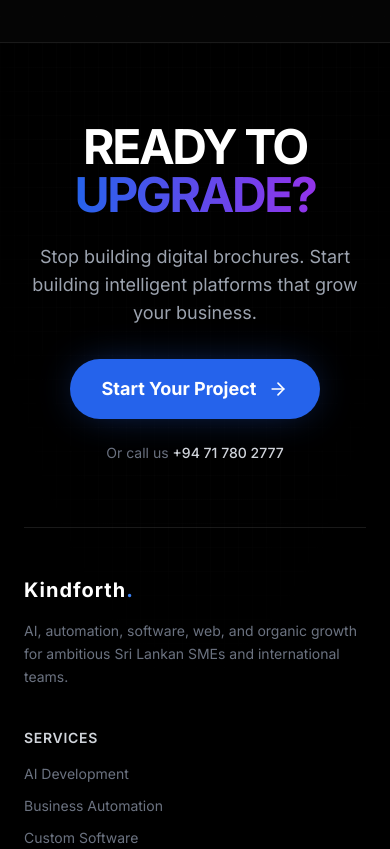
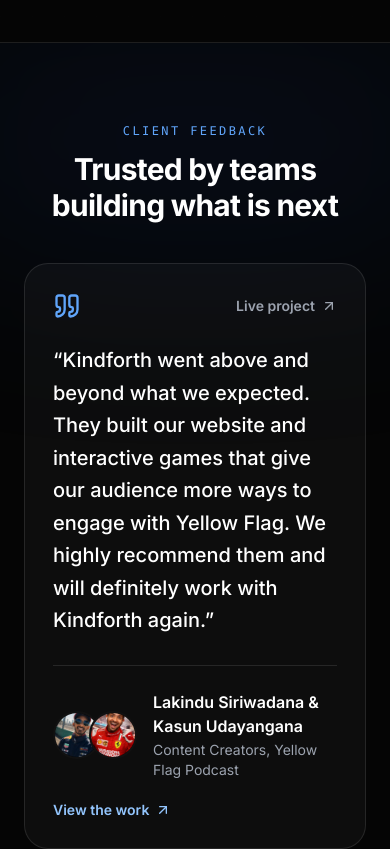
Before and after one commit to rajicodez/Webartist, a Next.js app: page / in a window 390 px wide. Shown: the part 8660-9509 px from the top of the page. Built offline with nearby package versions, Linux system fonts and the light colour scheme.

Commit message:
testimonial added

```diff
--- a/components/ServiceLandingPage.tsx
+++ b/components/ServiceLandingPage.tsx
@@ -151,7 +151,10 @@ export default function ServiceLandingPage({ service }: { service: ServicePageDa
         </div>
       </section>
 
-      <Testimonials heading={`What clients say about Kindforth's ${service.navLabel.toLowerCase()}`} />
+      <Testimonials
+        heading={`What clients say about Kindforth's ${service.navLabel.toLowerCase()}`}
+        service={service.key}
+      />
 
       <section className="px-6 py-24 md:py-32" aria-labelledby="faq-heading">
         <div className="mx-auto max-w-4xl">
--- a/components/Testimonials.tsx
+++ b/components/Testimonials.tsx
@@ -1,38 +1,93 @@
-import { Quote } from "lucide-react";
+import { ArrowUpRight, Quote } from "lucide-react";
+import Image from "next/image";
+import Link from "next/link";
+import type { ServiceKey } from "../lib/services";
 import { testimonials } from "../lib/testimonials";
 
 type TestimonialsProps = {
   heading?: string;
+  service?: ServiceKey;
 };
 
-export default function Testimonials({ heading = "Trusted by teams building what is next" }: TestimonialsProps) {
-  if (testimonials.length === 0) return null;
+export default function Testimonials({
+  heading = "Trusted by teams building what is next",
+  service,
+}: TestimonialsProps) {
+  const visibleTestimonials = service
+    ? testimonials.filter((testimonial) => testimonial.services?.includes(service))
+    : testimonials;
+
+  if (visibleTestimonials.length === 0) return null;
 
   return (
-    <section className="border-y border-white/10 bg-white/[0.03] py-24" aria-labelledby="testimonials-heading">
-      <div className="mx-auto max-w-7xl px-6">
-        <p className="mb-4 font-mono text-sm uppercase tracking-[0.2em] text-blue-400">Client feedback</p>
-        <h2 id="testimonials-heading" className="max-w-3xl text-4xl font-bold tracking-tight text-white md:text-5xl">
+    <section
+      id="testimonials"
+      className="relative overflow-hidden border-y border-white/10 bg-[#050505] py-20 scroll-mt-24"
+      aria-labelledby="testimonials-heading"
+    >
+      <div className="pointer-events-none absolute left-1/2 top-0 h-48 w-[36rem] -translate-x-1/2 rounded-full bg-blue-600/10 blur-[110px]" />
+      <div className="relative mx-auto max-w-6xl px-6">
+        <p className="mb-3 text-center font-mono text-xs uppercase tracking-[0.2em] text-blue-400">Client feedback</p>
+        <h2 id="testimonials-heading" className="mx-auto max-w-3xl text-center text-3xl font-bold tracking-tight text-white md:text-4xl">
           {heading}
         </h2>
 
-        <div className="mt-12 grid gap-6 md:grid-cols-2 lg:grid-cols-3">
-          {testimonials.map((testimonial) => (
-            <figure key={`${testimonial.company}-${testimonial.name}`} className="flex h-full flex-col rounded-3xl border border-white/10 bg-black/40 p-7">
-              <Quote className="mb-6 h-7 w-7 text-blue-400" aria-hidden="true" />
-              <blockquote className="flex-1 text-lg leading-relaxed text-gray-200">
-                “{testimonial.quote}”
+        <div className="mt-10 grid gap-5">
+          {visibleTestimonials.map((testimonial) => (
+            <figure
+              key={`${testimonial.company}-${testimonial.name}`}
+              className="mx-auto w-full max-w-5xl rounded-3xl border border-white/10 bg-white/[0.035] p-7 md:p-10"
+            >
+              <div className="flex items-center justify-between gap-5">
+                <Quote className="h-7 w-7 text-blue-400" aria-hidden="true" />
+                {testimonial.projectHref && (
+                  <a
+                    href={testimonial.projectHref}
+                    target="_blank"
+                    rel="noreferrer"
+                    className="inline-flex items-center gap-1.5 text-sm font-semibold text-gray-400 transition-colors hover:text-white"
+                  >
+                    Live project <ArrowUpRight className="h-4 w-4" aria-hidden="true" />
+                  </a>
+                )}
+              </div>
+
+              <blockquote className="mt-6 max-w-4xl text-xl font-medium leading-relaxed text-white md:text-2xl md:leading-relaxed">
+                &ldquo;{testimonial.quote}&rdquo;
               </blockquote>
-              {testimonial.result && (
-                <p className="mt-6 rounded-xl border border-emerald-500/20 bg-emerald-500/10 px-4 py-3 text-sm text-emerald-200">
-                  {testimonial.result}
-                </p>
-              )}
-              <figcaption className="mt-6 border-t border-white/10 pt-5">
-                <p className="font-semibold text-white">{testimonial.name}</p>
-                <p className="mt-1 text-sm text-gray-400">
-                  {testimonial.role}, {testimonial.company}
-                </p>
+
+              <figcaption className="mt-7 flex flex-col justify-between gap-5 border-t border-white/10 pt-6 sm:flex-row sm:items-center">
+                <div className="flex items-center gap-4">
+                  {testimonial.portraits && (
+                    <div className="flex shrink-0 -space-x-3">
+                      {testimonial.portraits.map((portrait) => (
+                        <div key={portrait.src} className="relative h-12 w-12 overflow-hidden rounded-full border-2 border-[#111] bg-black">
+                          <Image
+                            src={portrait.src}
+                            alt={portrait.alt}
+                            fill
+                            className="object-cover"
+                            style={{ objectPosition: portrait.position ?? "center" }}
+                            sizes="48px"
+                          />
+                        </div>
+                      ))}
+                    </div>
+                  )}
+                  <div>
+                    <p className="font-semibold text-white">{testimonial.name}</p>
+                    <p className="mt-0.5 text-sm text-gray-400">{testimonial.role}, {testimonial.company}</p>
+                  </div>
+                </div>
+
+                {testimonial.caseStudyHref && (
+                  <Link
+                    href={testimonial.caseStudyHref}
+                    className="inline-flex items-center gap-1.5 text-sm font-semibold text-blue-300 transition-colors hover:text-blue-200"
+                  >
+                    View the work <ArrowUpRight className="h-4 w-4" aria-hidden="true" />
+                  </Link>
+                )}
               </figcaption>
             </figure>
           ))}
--- a/components/Work.tsx
+++ b/components/Work.tsx
@@ -161,6 +161,7 @@ function ProjectCard({ project, index }: { project: Project; index: number }) {
 
   return (
     <motion.div
+      id={project.title.toLowerCase().replace(/\s+/g, "-")}
       initial={{ opacity: 0, y: 50 }}
       whileInView={{ opacity: 1, y: 0 }}
       viewport={{ once: true, amount: 0.2 }}
--- a/lib/testimonials.ts
+++ b/lib/testimonials.ts
@@ -1,12 +1,56 @@
+import type { ServiceKey } from "./services";
+
 export type Testimonial = {
   quote: string;
   name: string;
   role: string;
   company: string;
-  service?: string;
+  services?: ServiceKey[];
   result?: string;
+  image?: string;
+  imageAlt?: string;
+  portraits?: Array<{
+    src: string;
+    alt: string;
+    name: string;
+    position?: string;
+  }>;
+  projectHref?: string;
+  caseStudyHref?: string;
+  tags?: string[];
+  featured?: boolean;
 };
 
 // Add only approved, attributable client testimonials here. The section remains
 // hidden until real testimonials are supplied, so placeholder claims never ship.
-export const testimonials: Testimonial[] = [];
+export const testimonials: Testimonial[] = [
+  {
+    quote:
+      "Kindforth went above and beyond what we expected. They built our website and interactive games that give our audience more ways to engage with Yellow Flag. We highly recommend them and will definitely work with Kindforth again.",
+    name: "Lakindu Siriwadana & Kasun Udayangana",
+    role: "Content Creators",
+    company: "Yellow Flag Podcast",
+    services: ["web-application-development", "custom-software-development"],
+    result: "Website and interactive fan games live in production",
+    image: "/yellowflag.png",
+    imageAlt: "Yellow Flag Podcast website and interactive fan experience",
+    portraits: [
+      {
+        src: "/testimonials/lakindu.jpg",
+        alt: "Lakindu Siriwadana, content creator at Yellow Flag Podcast",
+        name: "Lakindu",
+        position: "center",
+      },
+      {
+        src: "/testimonials/kasun.jpg",
+        alt: "Kasun Udayangana, content creator at Yellow Flag Podcast",
+        name: "Kasun",
+        position: "center",
+      },
+    ],
+    projectHref: "https://yellowflagpodcast.com",
+    caseStudyHref: "/work#yellow-flag",
+    tags: ["Web Platform", "Interactive Games", "Audience Engagement"],
+    featured: true,
+  },
+];
```
Also changed, not shown: public/testimonials/kasun.jpg (added), public/testimonials/lakindu.jpg (added).
